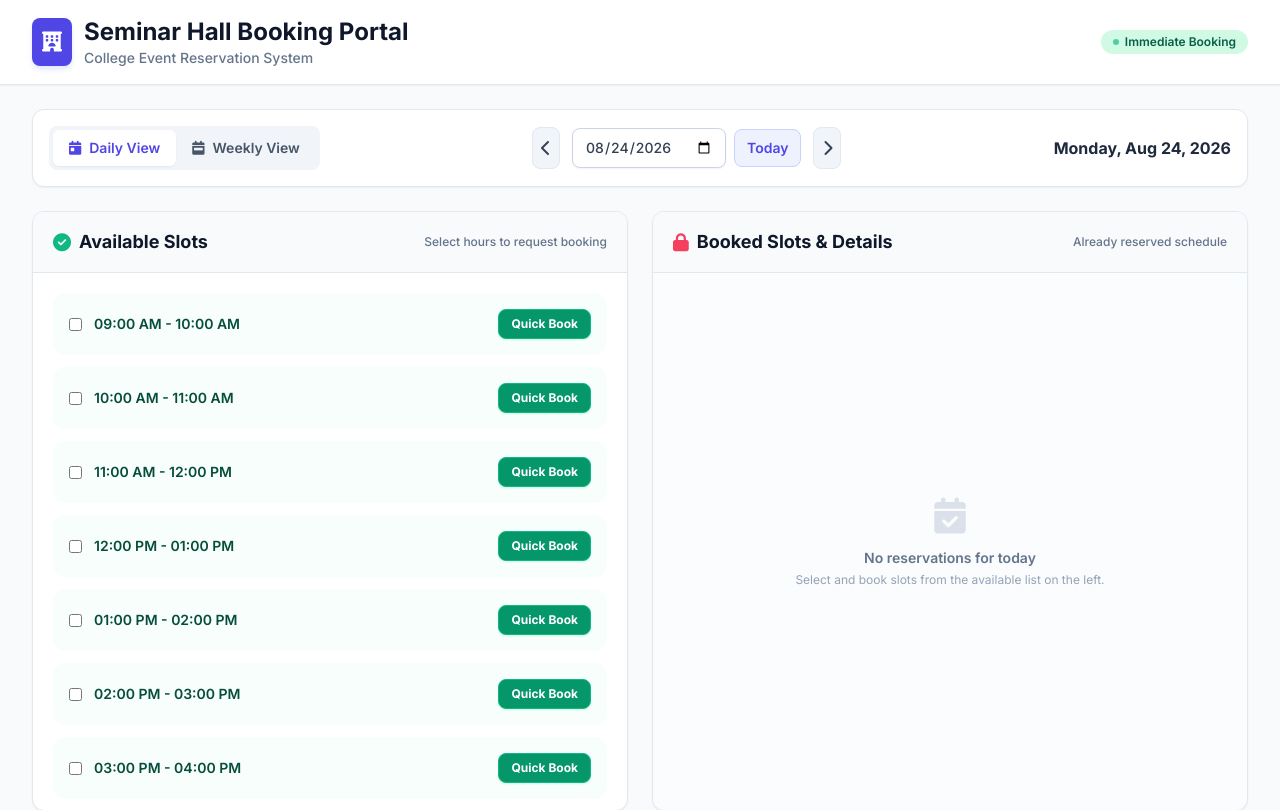
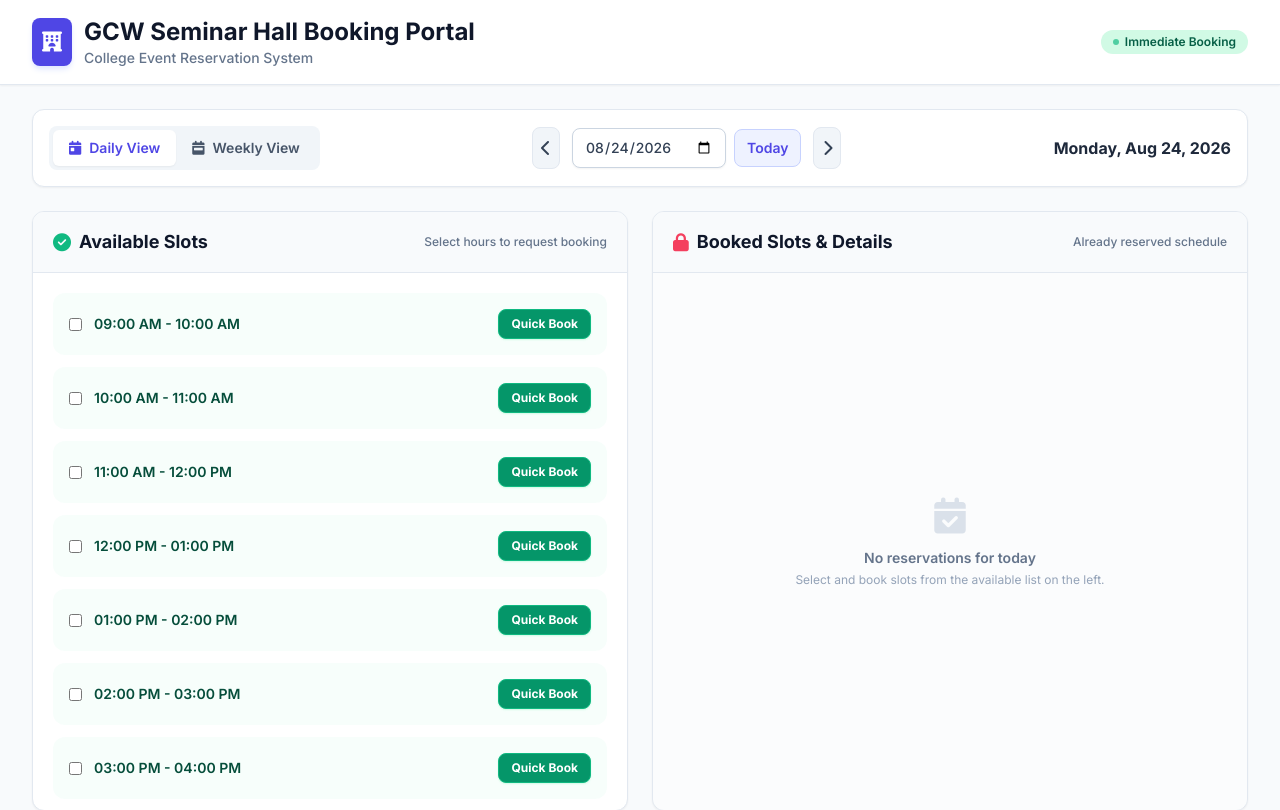
Before and after one commit to Bharatdel/SeminarHall, a Flask app: page / in a window 1280 px wide. Shown: the top 810 px of the page. Run offline with Flask 3, Linux system fonts and the light colour scheme; data that the repository does not hold is empty; some libraries are stand-ins or nearby versions.

Commit message:
Update index.html

```diff
--- a/templates/index.html
+++ b/templates/index.html
@@ -25,7 +25,7 @@
                     <i class="fa-solid fa-hotel text-xl"></i>
                 </div>
                 <div>
-                    <h1 class="text-xl sm:text-2xl font-bold text-slate-900">Seminar Hall Booking Portal</h1>
+                    <h1 class="text-xl sm:text-2xl font-bold text-slate-900">GCW Seminar Hall Booking Portal</h1>
                     <p class="text-xs sm:text-sm text-slate-500 font-medium">College Event Reservation System</p>
                 </div>
             </div>
```
